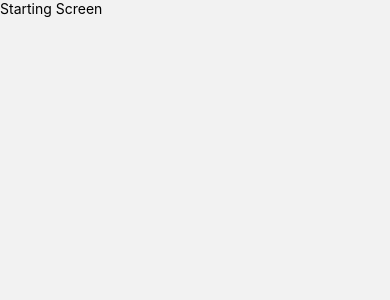
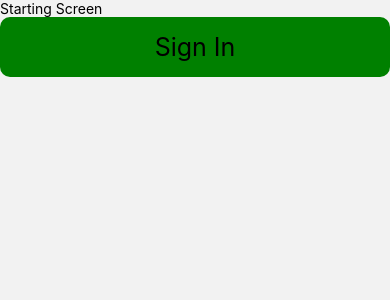
Before and after one commit to Mi36/SAMPLE, a React Native app: screen /ONBOARDING in a window 390 px wide. Shown: the top 300 px of the page. Built offline with nearby package versions, Linux system fonts and the light colour scheme.

Commit message:
WIP: screens

```diff
--- a/src/screens/LoginScreen.js
+++ b/src/screens/LoginScreen.js
@@ -1,10 +1,13 @@
 import React from 'react';
 import {SafeAreaView, Text} from 'react-native';
+import Input from '../components/Input';
 
 const LoginScreen = () => {
   return (
     <SafeAreaView>
       <Text>LoginScreen</Text>
+      <Input placeholder={'Email'} />
+      <Input placeholder={'Password'} />
     </SafeAreaView>
   );
 };
--- a/src/screens/OnboardinScreen.js
+++ b/src/screens/OnboardinScreen.js
@@ -1,10 +1,13 @@
 import React from 'react';
 import {SafeAreaView, Text} from 'react-native';
+import Button from '../components/Button';
 
-const OnboardinScreen = () => {
+const OnboardinScreen = ({navigation}) => {
+  const onNavigation = () => navigation.navigate('LOGIN');
   return (
     <SafeAreaView>
       <Text>Starting Screen</Text>
+      <Button label={'Sign In'} onPress={onNavigation} />
     </SafeAreaView>
   );
 };
```
